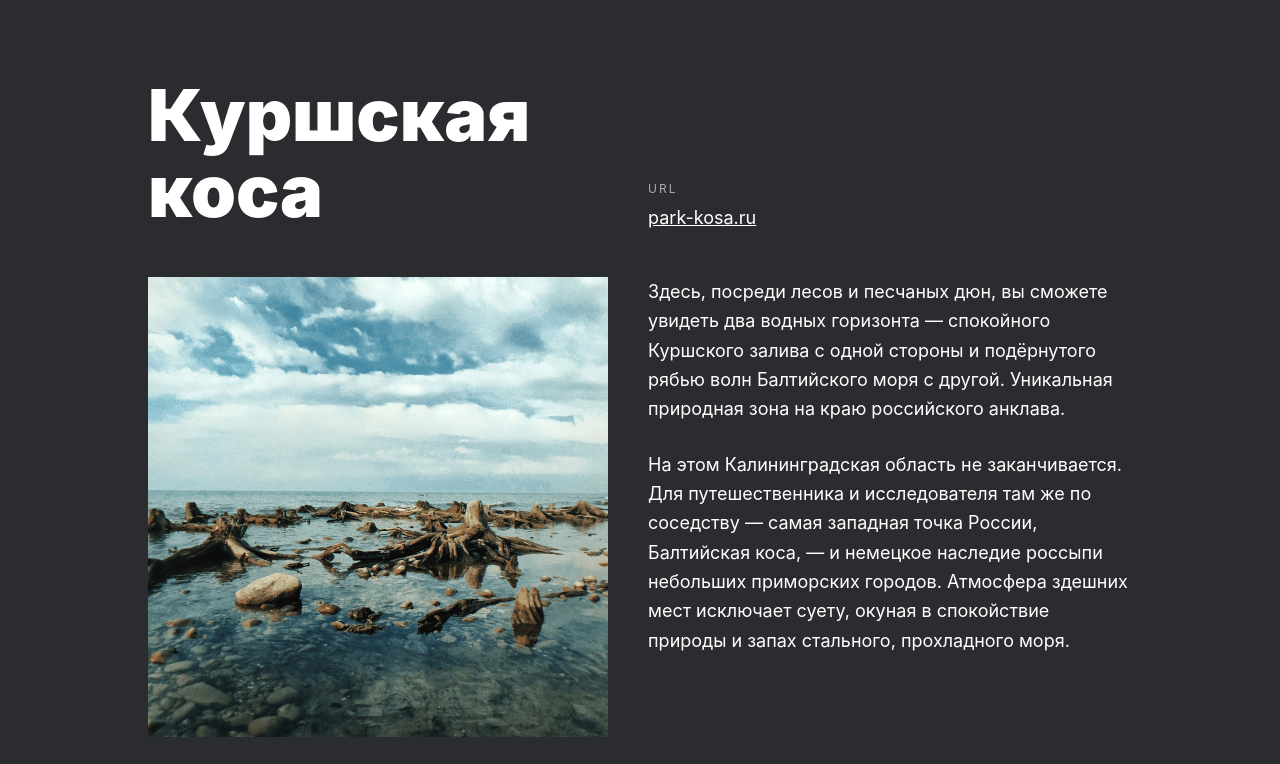
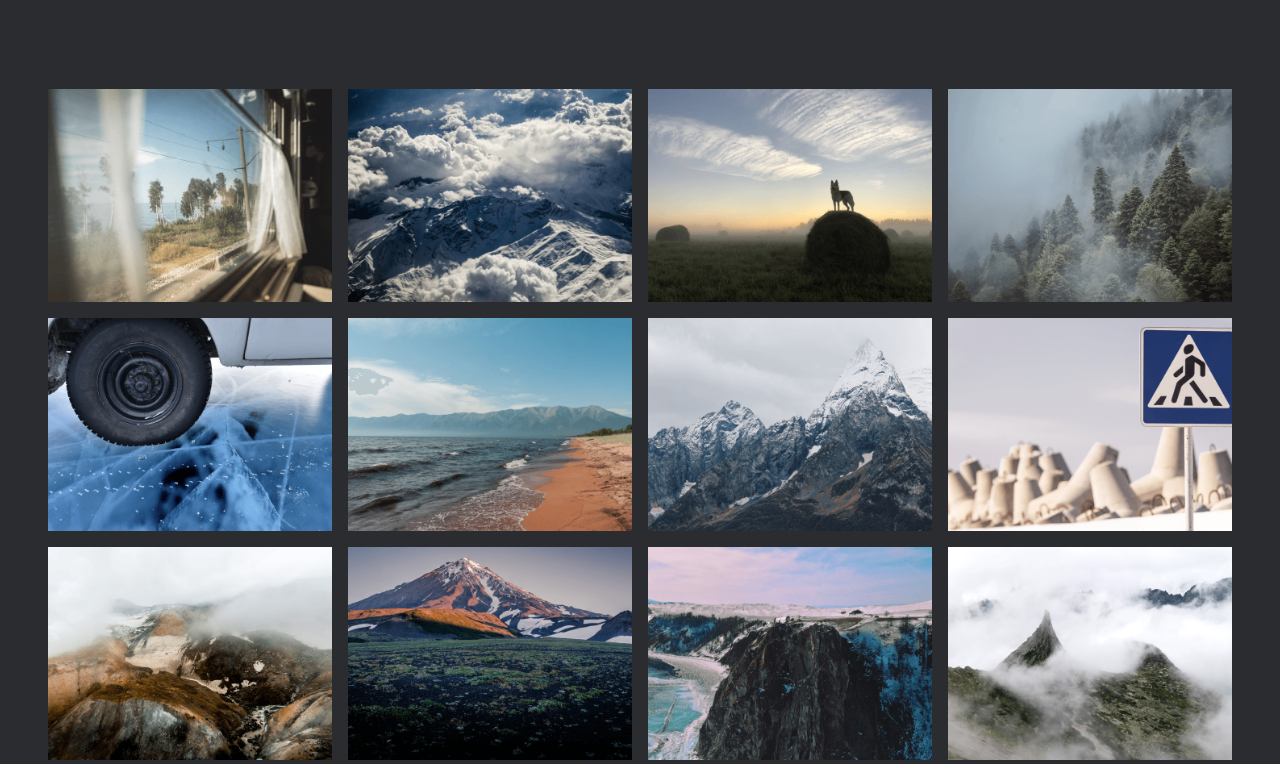
Before and after one commit to VyacheslavKuznetso/Russian-travel, a plain HTML site: page index.html in a window 1280 px wide. Shown: the part 1657-2421 px from the top of the page. Drawn offline with Linux system fonts and the light colour scheme.

Commit message:
23.02.2023 russian-travel

```diff
--- a/index.html
+++ b/index.html
@@ -34,7 +34,7 @@
                 <li>Аэропортов 241</li>
             </ul>
         </section>
-        <!--<section class="photo-grid">
+        <section class="photo-grid">
             <img class="photo-grid__item" src="images/__item.png" alt="Окно поезда">
             <img class="photo-grid__item" src="images/__item-2.png" alt="Снежная лавина">
             <img class="photo-grid__item" src="images/__item-3.png" alt="Степь">
@@ -47,7 +47,7 @@
             <img class="photo-grid__item" src="images/__item-10.png" alt="Кавказ">
             <img class="photo-grid__item" src="images/__item-11.png" alt="Горы">
             <img class="photo-grid__item" src="images/__item-12.png" alt="Туман">
-        </section>-->
+        </section>
         <section class="places">
             <div class="place">
                 <h3 class="place__text">Куршская коса</h3>
```
